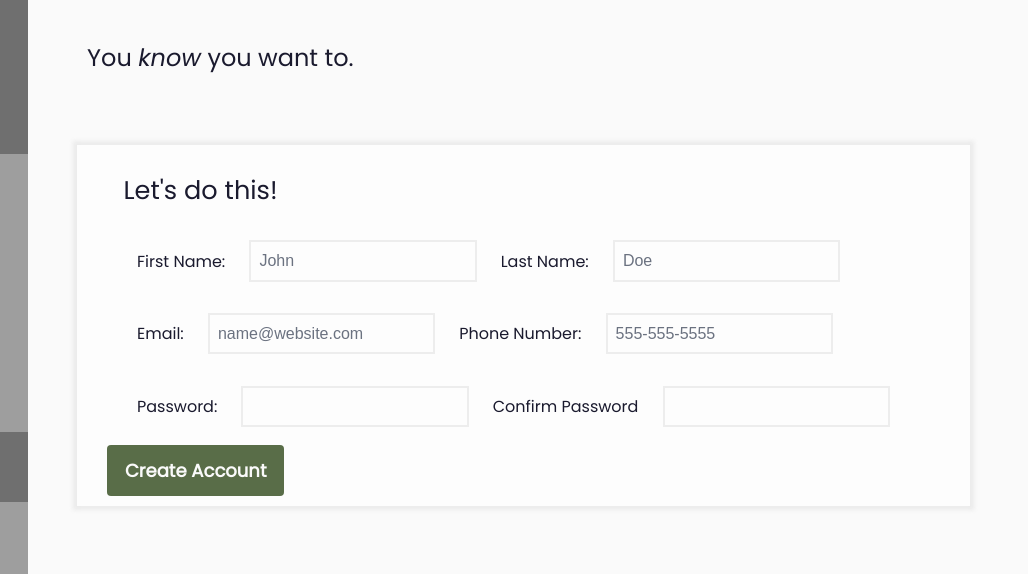
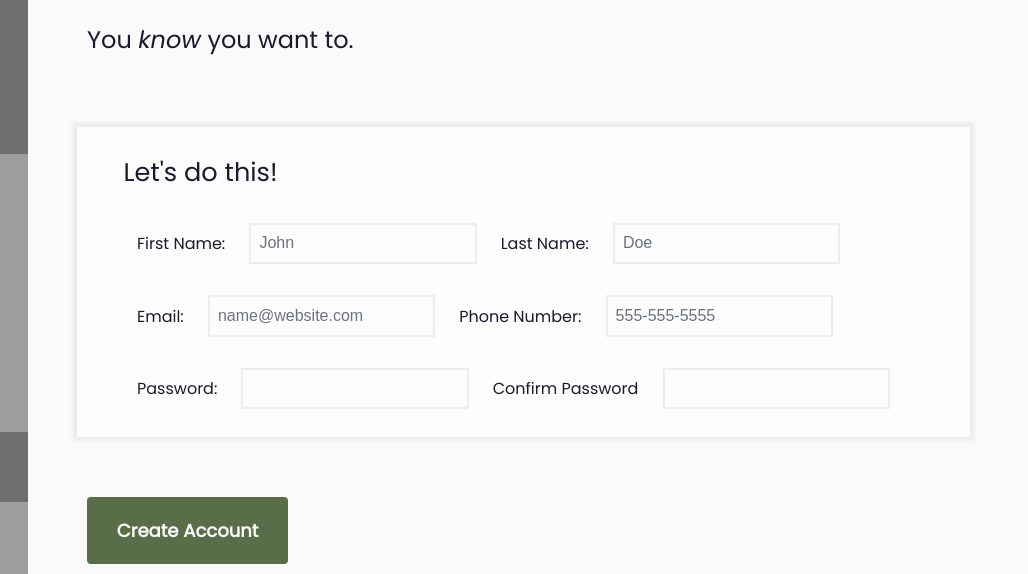
Before and after one commit to The-red-masque/fake-odin-signup, a plain HTML site: page index.html in a window 1280 px wide. Shown: the part 155-729 px from the top of the page, 252-1280 px from the left. Drawn offline with Linux system fonts and the light colour scheme; grey boxes are pictures that could not be loaded; a web font is replaced by a local one.

Commit message:
Finished the fake signup project!

```diff
--- a/index.html
+++ b/index.html
@@ -44,7 +44,7 @@
       </p>
       <p class="paddington">You <em>know</em> you want to.</p>
 
-      <form>
+      <form id="createAccount">
         <legend>Let's do this!</legend>
         <!-- Name -->
         <fieldset>
@@ -108,9 +108,9 @@
           />
           <!-- /^((?=\S*?[A-Z])(?=\S*?[a-z])(?=\S*?[0-9]).{6,})\S$/ -->
         </fieldset>
-        <button type="submit">Create Account</button>
+        <!-- <button type="submit">Create Account</button> -->
       </form>
-      <!-- <button class="paddington" type="submit">Create Account</button> -->
+      <button type="submit" form="createAccount">Create Account</button>
       <p class="paddington">
         Already have an account?
         <a
--- a/style.css
+++ b/style.css
@@ -155,8 +155,9 @@ button {
   font-weight: bold;
   font-size: 18px;
   font-family: "Poppins", sans-serif;
-  margin-right: 10px;
-  padding: 12px 18px 12px 18px;
+  padding: 2% 3%;
+  margin: 1% 6%;
+  width: fit-content;
   border-radius: 4px;
 }
 button:hover {
```
